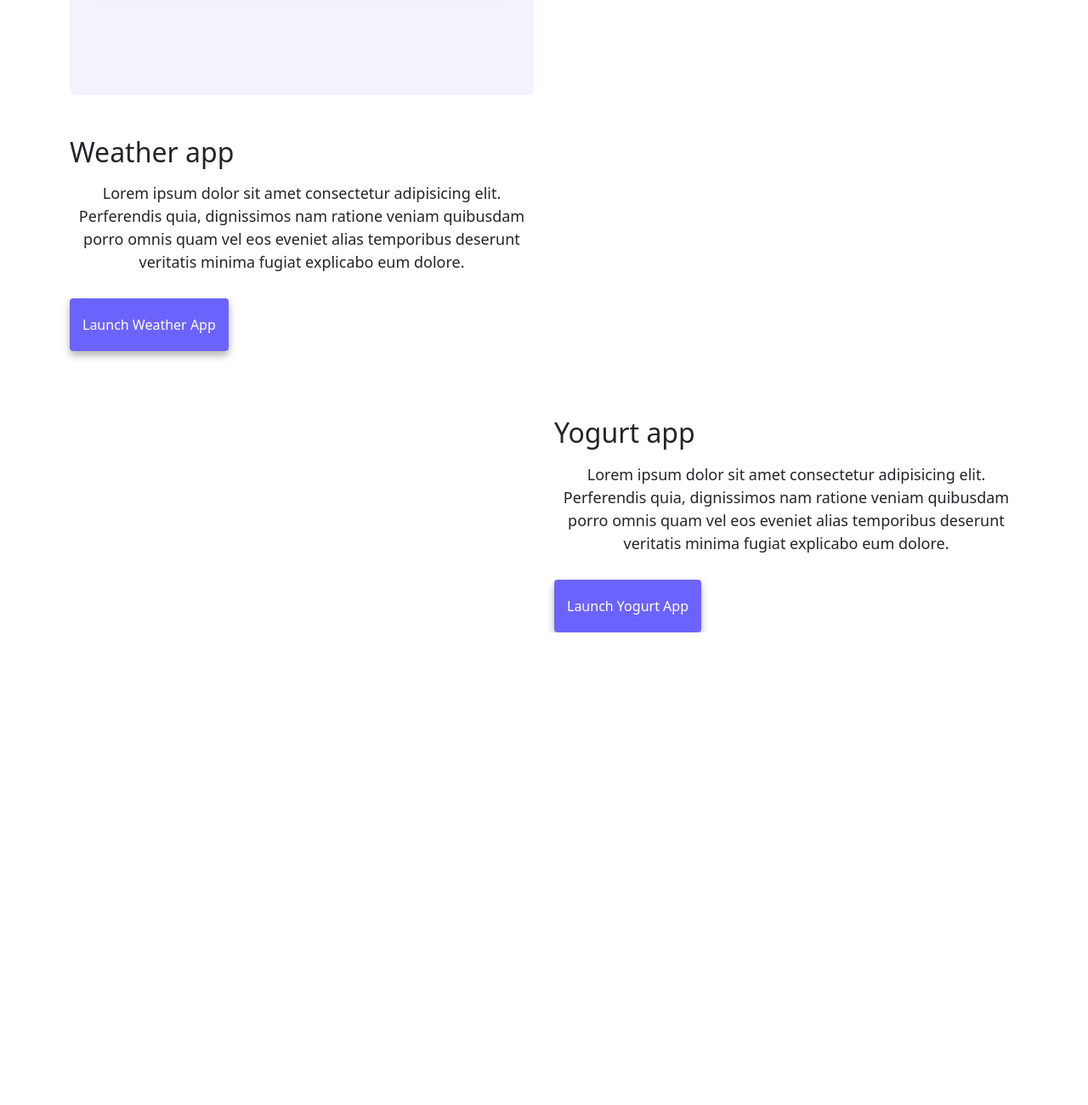
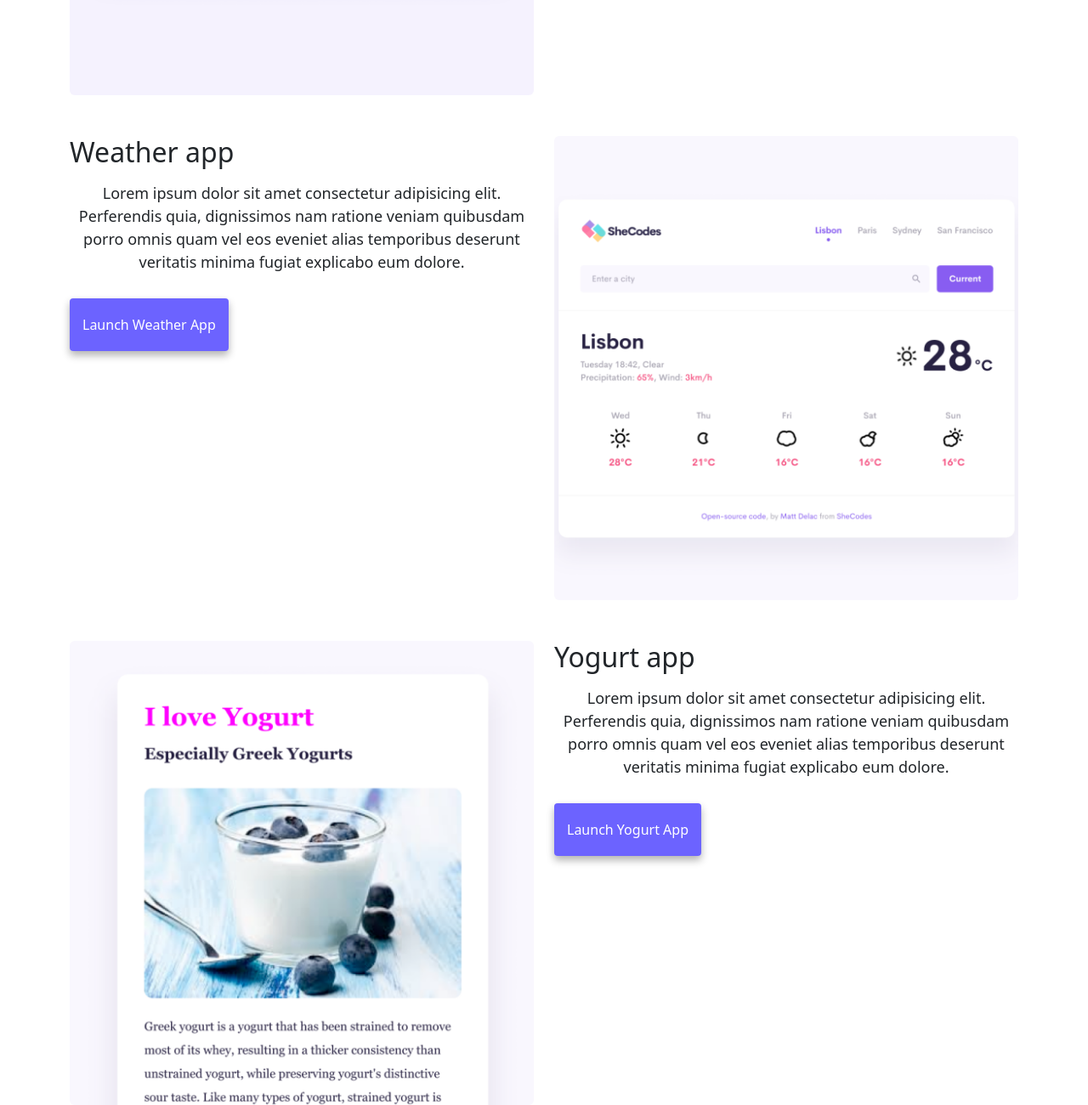
Before and after one commit to ChengetaiS/yoga-page, a plain HTML site: page index.html in a window 1280 px wide. Shown: the part 764-2064 px from the top of the page at 85% size. Before the commit the page ends 1508 px from the top, so only its background shows below. Drawn offline with nearby package versions, Linux system fonts and the light colour scheme.

Commit message:
redid image utilities

```diff
--- a/index.html
+++ b/index.html
@@ -64,7 +64,10 @@
     <div class="container">
       <div class="row">
         <div class="col-md-6">
-          <img src="images/yoga.png" class="img-fluid rounded" />
+          <img
+            src="images/yoga.png"
+            class="img-fluid rounded d-sm-none d-md-block"
+          />
         </div>
         <div class="col-md-6">
           <h2 class="mb-3">Yoga app</h2>
@@ -93,12 +96,18 @@
           </div>
         </div>
         <div class="col-md-6">
-          <img src="images/weather.png" class="img-fluid rounded d-sm-none" />
+          <img
+            src="images/weather.png"
+            class="img-fluid rounded d-sm-none d-md-block"
+          />
         </div>
       </div>
       <div class="row mt-5">
         <div class="col-md-6">
-          <img src="images/yogurt.png" class="img-fluid rounded d-sm-none" />
+          <img
+            src="images/yogurt.png"
+            class="img-fluid rounded d-sm-none d-md-block"
+          />
         </div>
         <div class="col-md-6">
           <h2 class="mb-3">Yogurt app</h2>
```
